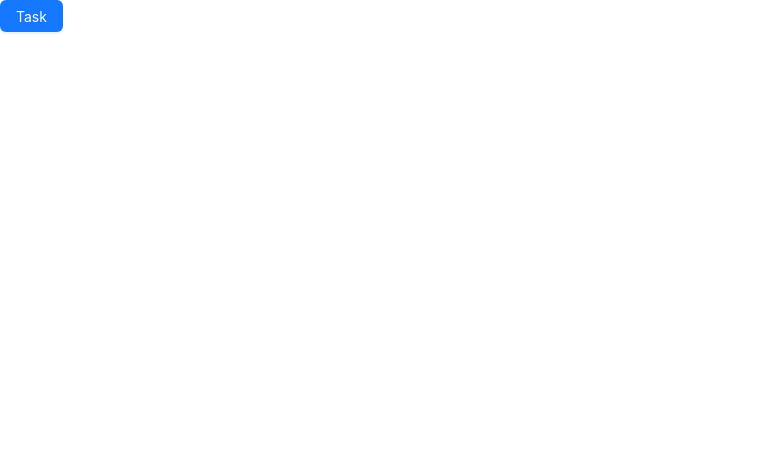
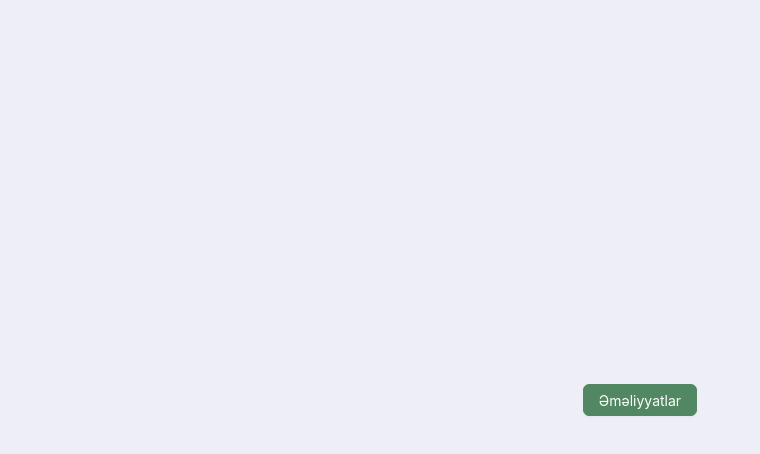
Before and after one commit to RoyalMahammadli/Registration, a React (Vite) app: page / in a window 1280 px wide. Shown: the top 454 px of the page, without its empty margins (0-760 px from the left). Built offline with nearby package versions, Linux system fonts and the light colour scheme.

Commit message:
changes for errors

```diff
--- a/src/components/antdesignAccordion/MyAntAccordion.tsx
+++ b/src/components/antdesignAccordion/MyAntAccordion.tsx
@@ -9,7 +9,7 @@ import { setStep2_bendler, setStep2_edit, setStep2_emrMezmun, setStep2_esasMetn,
 import './MyAntAccordion.css';
 
 
-function MyAntAccordion() {
+function MyAntAccordion({ error }: any) {
     const [order, setOrder] = useState<string>('')
     const [change, setChange] = useState<boolean>(true)
     const ereaRef = useRef<HTMLTextAreaElement | null>(null)
@@ -41,6 +41,10 @@ function MyAntAccordion() {
     //Getting Emrin mezmunu value
     const handleEmrMezmun = (e: any) => {
         dispatch(setStep2_emrMezmun(e.target.value))
+        if (emrinMezmunu == '' && error){
+           //------------------
+        }
+
     }
     //Getting Preambula value
     const handlePreambula = (e: any) => {
--- a/src/components/antdesignDrawer/MyAntDrawer.css
+++ b/src/components/antdesignDrawer/MyAntDrawer.css
@@ -1,3 +1,21 @@
+.app{
+  background-color: #eeeff6;
+  height: 100vh;
+  display: grid;
+  place-items: center;
+}
 .ant-drawer .ant-drawer-content {
   background-color: #eeeff6;
 }
+.app button{
+  background-color: #518863;
+  color: white;
+  transition: .4s all;
+  border: 1px solid #518863;
+}
+.app button:hover{
+  border: 1px solid #518863 !important;
+  color: #518863 !important;
+  background-color: white;
+
+}
--- a/src/components/antdesignDrawer/MyAntDrawer.tsx
+++ b/src/components/antdesignDrawer/MyAntDrawer.tsx
@@ -4,25 +4,25 @@ import MyAntStep from '../antdesignStep/MyAntStep';
 import './MyAntDrawer.css';
 
 function MyAntDrawer() {
-    const [open, setOpen] = useState(false);
+    const [open, setOpen] = useState<boolean>(false);
     const showLargeDrawer = () => { setOpen(true) };
     const onClose = () => { setOpen(false) };
     return (
-        <div >
+        <div  className='app'>
             <Space>
-                <Button type="primary" onClick={showLargeDrawer}>
-                    Task
+                <Button type="default" onClick={showLargeDrawer}>
+                Əməliyyatlar
                 </Button>
             </Space>
             <Drawer
                 className='antDrawer'
-                title={` Drawer`}
+                title={` Əməliyyatlar`}
                 placement="right"
                 onClose={onClose}
                 open={open}
                 width='70rem'
             >
-                <MyAntStep />
+                <MyAntStep onClose={onClose} />
             </Drawer>
         </div>
     )
--- a/src/components/antdesignStep/MyAntStep.css
+++ b/src/components/antdesignStep/MyAntStep.css
@@ -6,7 +6,6 @@
 .flex {
   display: flex;
   justify-content: space-between;
-  /* align-items: center; */
   width: 43%;
   margin: 1rem 0;
   position: relative;
@@ -133,17 +132,36 @@ h3 {
   background-color: #515767;
   color: white;
 }
-:where(.css-dev-only-do-not-override-2i2tap).ant-notification .ant-notification-notice-wrapper .ant-notification-notice-with-icon .ant-notification-notice-message{
+:where(.css-dev-only-do-not-override-2i2tap).ant-notification .ant-notification-notice-wrapper .ant-notification-notice-with-icon .ant-notification-notice-message {
   color: white;
 }
-:where(.css-dev-only-do-not-override-2i2tap)[class^="ant-notification"] [class^="ant-notification"], :where(.css-dev-only-do-not-override-2i2tap)[class*=" ant-notification"] [class^="ant-notification"], :where(.css-dev-only-do-not-override-2i2tap)[class^="ant-notification"] [class*=" ant-notification"], :where(.css-dev-only-do-not-override-2i2tap)[class*=" ant-notification"] [class*=" ant-notification"]{
+:where(.css-dev-only-do-not-override-2i2tap)[class^="ant-notification"] [class^="ant-notification"],
+:where(.css-dev-only-do-not-override-2i2tap)[class*=" ant-notification"] [class^="ant-notification"],
+:where(.css-dev-only-do-not-override-2i2tap)[class^="ant-notification"] [class*=" ant-notification"],
+:where(.css-dev-only-do-not-override-2i2tap)[class*=" ant-notification"] [class*=" ant-notification"] {
   color: white;
 }
 :where(.css-dev-only-do-not-override-2i2tap).ant-form-item .ant-form-item-control-input {
   align-items: normal;
 }
-.cicircleRemove{
+.cicircleRemove {
   font-size: 1.3rem;
   color: red;
   cursor: pointer;
 }
+.bottom_buttons {
+  margin-top: 1rem;
+  display: flex;
+}
+.qeydiyyat_btn {
+  margin: 0 0.5rem;
+  background-color: #518863;
+  color: white;
+  transition: .4s all;
+  border: 1px solid #518863;
+}
+.qeydiyyat_btn:hover {
+  background-color: white;
+  color: #518863 !important;
+  border: 1px solid #518863 !important;
+}
--- a/src/components/antdesignStep/MyAntStep.tsx
+++ b/src/components/antdesignStep/MyAntStep.tsx
@@ -12,7 +12,7 @@ import MyAntAccordion from '../antdesignAccordion/MyAntAccordion';
 import MyUpload from '../antdesignUpload/MyUpload';
 import './MyAntStep.css';
 
-function MyAntStep() {
+function MyAntStep({ onClose }: any) {
     const [current, setCurrent] = useState<number>(0);
     const [error, setError] = useState<boolean>(false)
     const dispatch = useDispatch()
@@ -130,7 +130,7 @@ function MyAntStep() {
             return 'wait'
         }
     }
-//My main step array
+    //My main step array
     const steps = [
         {
             title: 'Əsas Məlumatlar',
@@ -141,9 +141,7 @@ function MyAntStep() {
                     <option value='Ümumi'>Ümumi</option>
                     <option value="Apellasiya şurası">Apellasiya şurası</option>
                     <option value="Təhlükəsizlik şurası">Təhlükəsizlik şurası</option>
-                </select>
-
-            ,
+                </select>,
             tesnifat: <select value={step1.tesnifat} onChange={setTesnifatWithNomenklatur}>
                 <option selected className={step1.tesnifat !== '' ? 'none' : 'block'} disabled value=''>Seçin</option>
                 <option value='Digər'>Digər</option>
@@ -185,7 +183,7 @@ function MyAntStep() {
             konfidensial: step1.konfidensial ? "Bəli" : "Xeyr",
             mezmun: `:${step1.mezmun}`,
             div2: <div className='content'>
-                <MyAntAccordion />
+                <MyAntAccordion error={error} />
             </div>,
             status: controlStep2(step2, current)
 
@@ -309,7 +307,6 @@ function MyAntStep() {
                 initialValues={{ remember: true }}
             >
                 <div className='content' style={contentStyle}>
-
                     <h2>{steps[current].title}</h2>
                     <div className={current == 0 ? 'flex' : 'none'}>
                         <p>Təyinatı</p>
@@ -326,8 +323,8 @@ function MyAntStep() {
                                 }
                             ]}
                         >
+                            {steps[current].teyinat}
 
-                            {steps[current].teyinat}
                         </Form.Item>
                     </div>
                     <div className={current !== 0 ? 'content-wrap' : ''}>
@@ -338,8 +335,8 @@ function MyAntStep() {
                                 name='Təsnifat'
                                 rules={[
                                     {
-                                        required: current === 0 ? true : false,
-                                        message: current === 0 ? 'Please include some information' : ''
+                                        required: current ===0 && error && true,
+                                        message: 'Please include some information'
                                     },
                                     {
                                         type: 'string', message: 'Please include'
@@ -363,7 +360,7 @@ function MyAntStep() {
                                 name='Məzmun'
                                 rules={[
                                     {
-                                        required: current === 0 ? true : false,
+                                        required: true,
                                         message: current === 0 ? 'Please include some information' : '',
 
                                     },
@@ -387,8 +384,14 @@ function MyAntStep() {
                 {steps[current].div2}
 
                 {/* Buttons */}
-                <div style={{ marginTop: 24 }
-                }>
+                <div className='bottom_buttons'>
+                    {
+
+                        <Button style={{ margin: '0 8px' }} onClick={onClose}>
+                            İmtina et
+                        </Button>
+
+                    }
                     {
                         current > 0 && (
                             <Button style={{ margin: '0 8px' }} onClick={() => prev()}>
@@ -405,9 +408,11 @@ function MyAntStep() {
                     }
                     {
                         Object.keys(step4.imzalama).length !== 0 && (
-                            <Form.Item>
+                            <Form.Item
+
+                            >
                                 {contextHolder}
-                                <Button htmlType='submit' onClick={openNotification}>
+                                <Button className='qeydiyyat_btn' htmlType='submit' onClick={openNotification}>
                                     Qeydiyyata al
                                 </Button>
                             </Form.Item>
--- a/src/pages/dashboard/Dashboard.css
+++ b/src/pages/dashboard/Dashboard.css
@@ -1,6 +1,5 @@
 .dashboard {
-  width: 80%;
-  margin: 5rem auto;
+  width: 100%;
   border: 1px solid #323747;
   background-color: #323747;
   display: grid;
```
